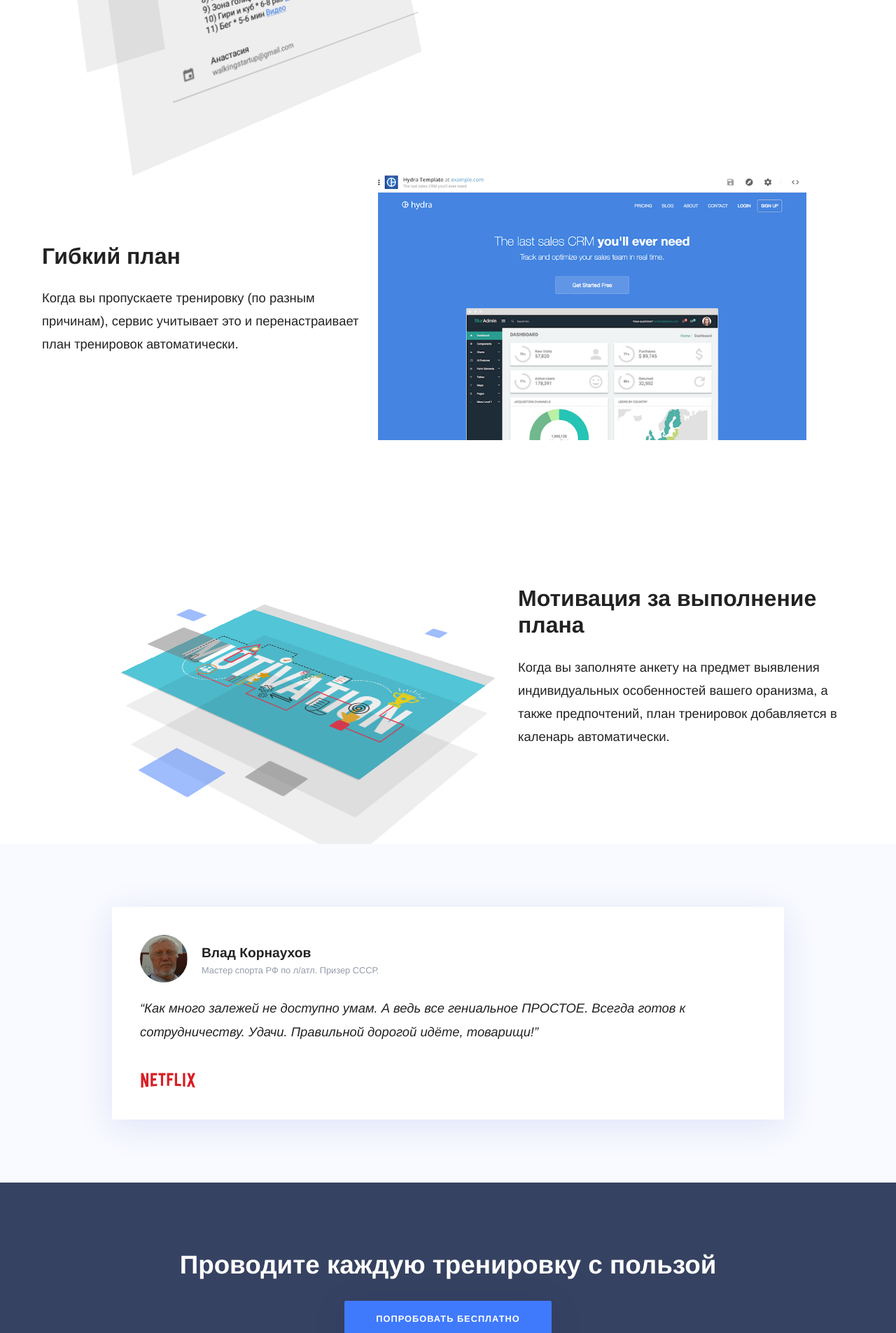
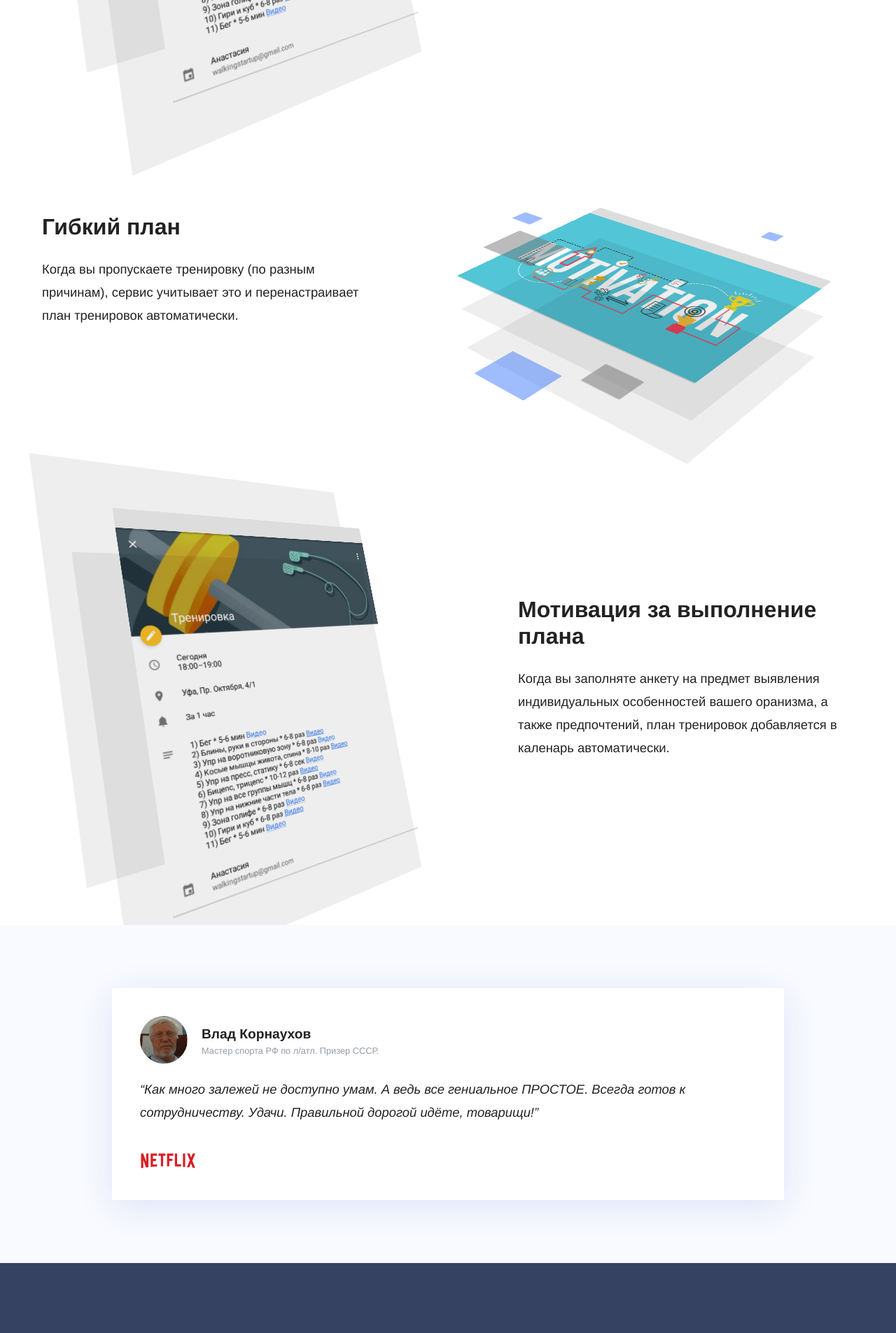
Before and after one commit to RakhimyanTim/adroholic.github.io, a Jekyll site: the page built from pages/index.html, in a window 1280 px wide. Shown: the part 2237-4142 px from the top of the page at 70% size. Built offline with Jekyll 4.4.1, drawn with Linux system fonts in a browser that asks for light colours; some web fonts are replaced.

Commit message:
Update index.html

```diff
--- a/pages/index.html
+++ b/pages/index.html
@@ -13,9 +13,9 @@
 
   {% include components/home-page/content-image.html image="editing" heading="Наглядный план" content_markdown="Видео и картинки делают ваш план более ярким и помогают быстрее ориентироваться в упражнениях." %}
 
-  {% include components/home-page/content-image.html image="preview" heading="Гибкий план" content_markdown="Когда вы пропускаете тренировку (по разным причинам), сервис учитывает это и перенастраивает план тренировок автоматически." %}
+  {% include components/home-page/content-image.html image="tools" heading="Гибкий план" content_markdown="Когда вы пропускаете тренировку (по разным причинам), сервис учитывает это и перенастраивает план тренировок автоматически." %}
 
-  {% include components/home-page/content-image.html image="tools" heading="Мотивация за выполнение плана" content_markdown="Когда вы заполняте анкету на предмет выявления индивидуальных особенностей вашего оранизма, а также предпочтений, план тренировок добавляется в каленарь автоматически." %}
+  {% include components/home-page/content-image.html image="editing" heading="Мотивация за выполнение плана" content_markdown="Когда вы заполняте анкету на предмет выявления индивидуальных особенностей вашего оранизма, а также предпочтений, план тренировок добавляется в каленарь автоматически." %}
 </div>
 
 {% assign case = site.case_studies | where: "name", "Netflix" | first %}
```
